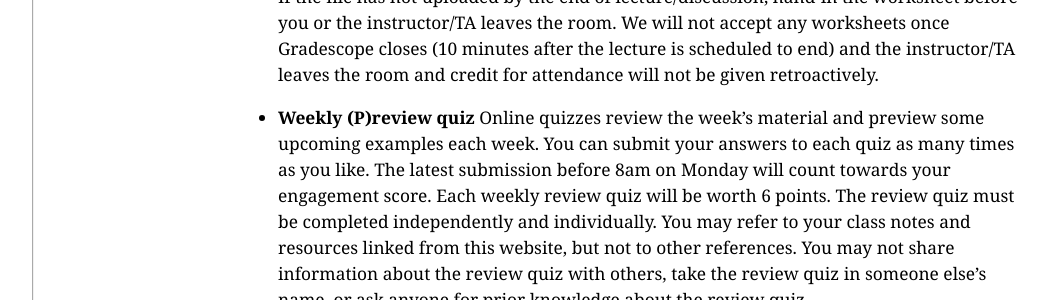
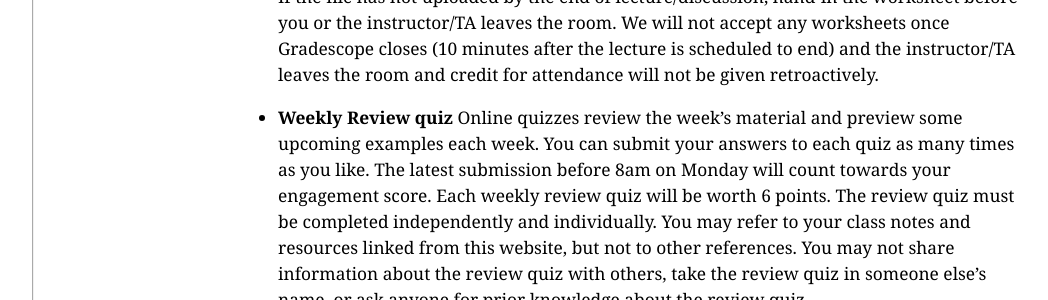
Before and after one commit to ucsd-cse12-f23/ucsd-cse12-f23.github.io, a Jekyll site: the page built from syllabus.md, in a window 1280 px wide and 900 px high, scrolled down 2353 px. Shown: the part 155-455 px from the top of the window, without its empty margins (56-1104 px from the left). Built offline with Jekyll 4.4.1, drawn with Linux system fonts in a browser that asks for light colours.

```diff
--- a/syllabus.md
+++ b/syllabus.md
@@ -93,7 +93,7 @@ Earn engagement points by:
 
     If the file has not uploaded by the end of lecture/discussion, hand-in the worksheet before you or the instructor/TA leaves the room. We will not accept any worksheets once Gradescope closes (10 minutes after the lecture is scheduled to end) and the instructor/TA leaves the room and credit for attendance will not be given retroactively.
 
-- **Weekly (P)review quiz** Online quizzes review the week’s material and preview some upcoming examples each week. You can submit your answers to each quiz as many times as you like. The latest submission before 8am on Monday will count towards your engagement score. Each weekly review quiz will be worth 6 points. The review quiz must be completed independently and individually. You may refer to your class notes and resources linked from this website, but not to other references. You may not share information about the review quiz with others, take the review quiz in someone else’s name, or ask anyone for prior knowledge about the review quiz.
+- **Weekly Review quiz** Online quizzes review the week’s material and preview some upcoming examples each week. You can submit your answers to each quiz as many times as you like. The latest submission before 8am on Monday will count towards your engagement score. Each weekly review quiz will be worth 6 points. The review quiz must be completed independently and individually. You may refer to your class notes and resources linked from this website, but not to other references. You may not share information about the review quiz with others, take the review quiz in someone else’s name, or ask anyone for prior knowledge about the review quiz.
 
 We encourage you to find your preferred method for staying engaged with the course. There are lots of ways to earn full credit for a week’s engagement. For example: (1) attending all lectures; or (2) answering all questions on the review quiz correctly; or (3) attending one lecture, discussion section, and getting one answer correct on the review quiz; etc.
 
```
